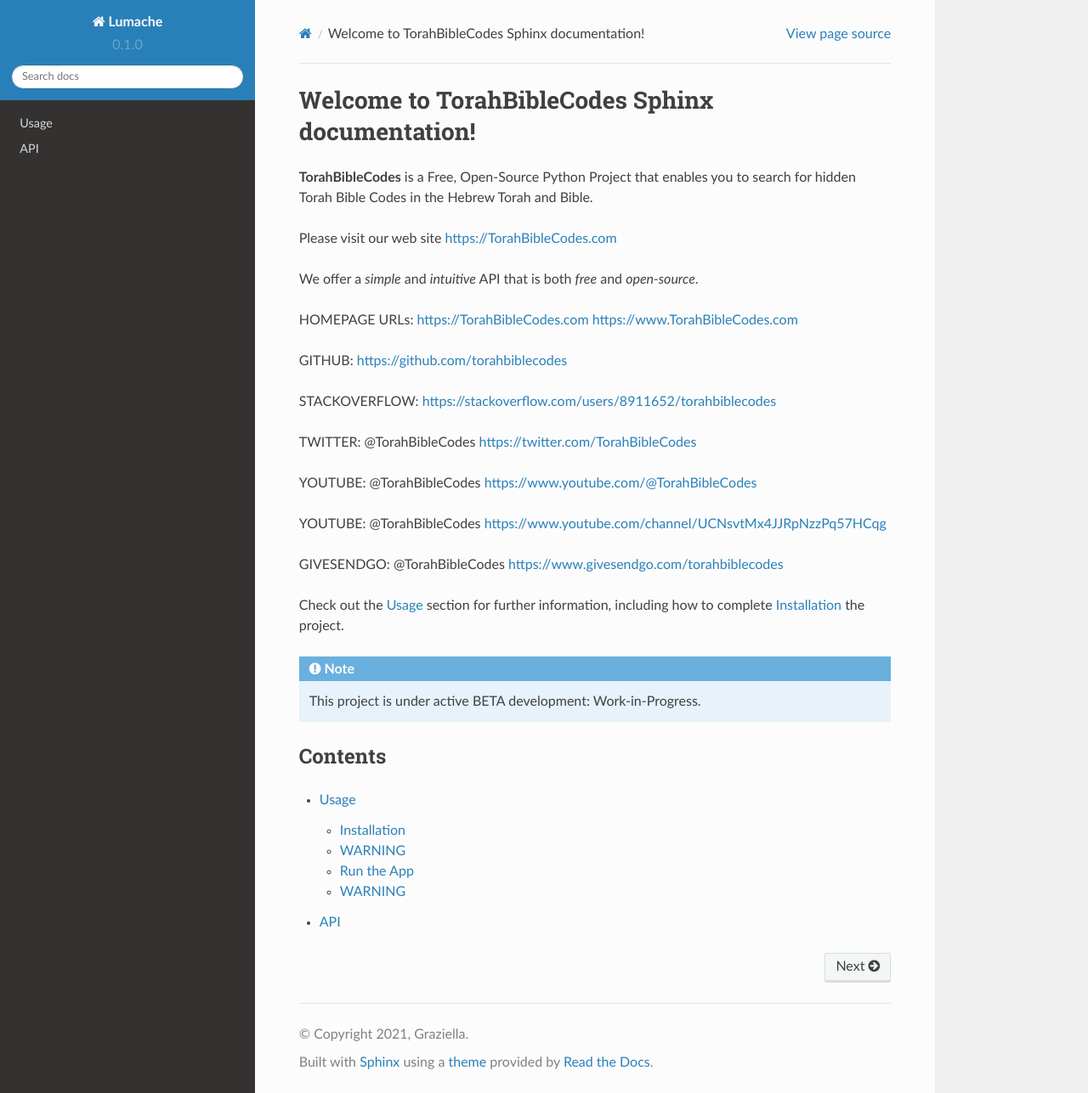
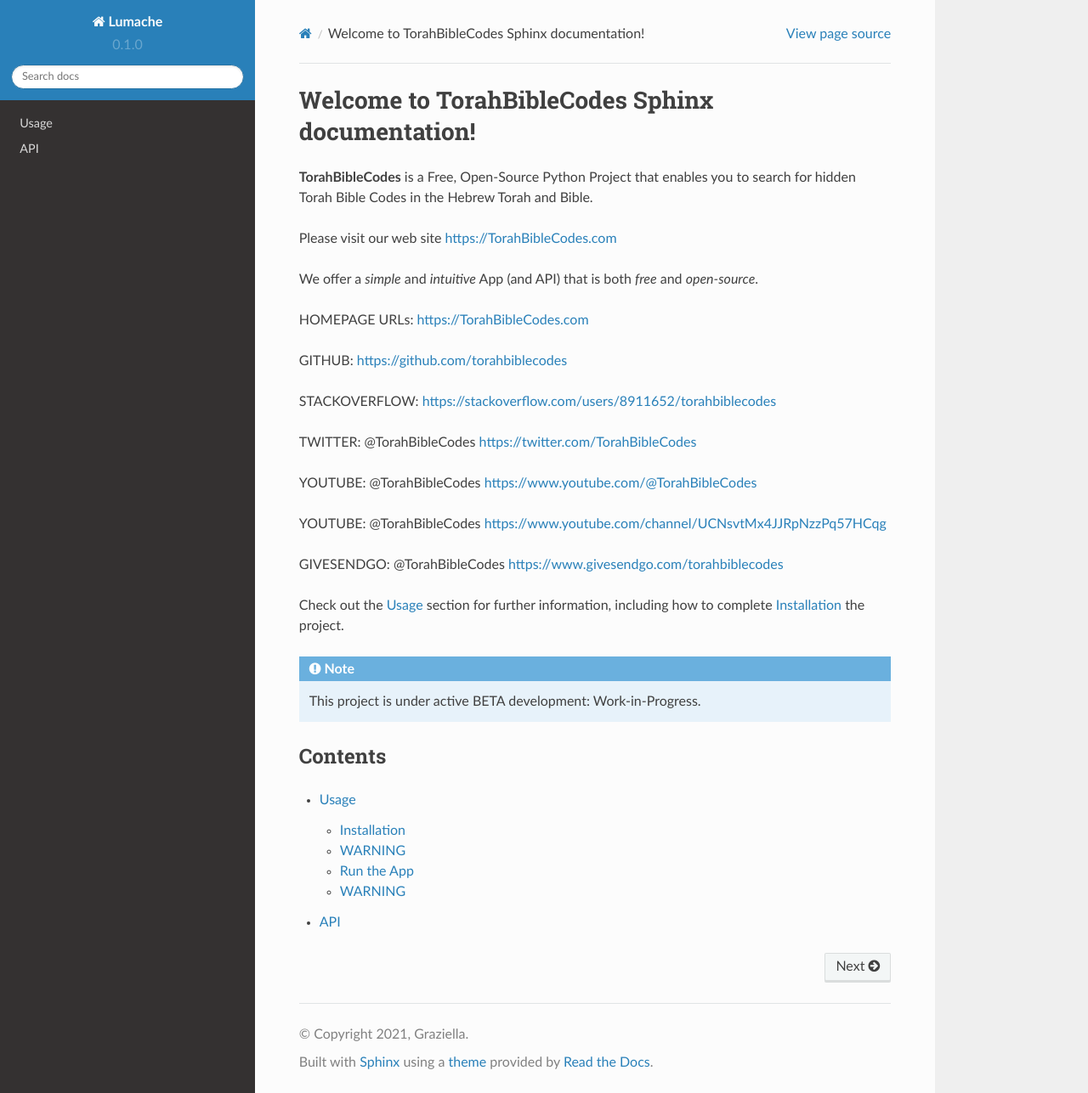
Before and after one commit to TorahBibleCodes/TorahBibleCodes_Sphinx, a Sphinx documentation site: the page built from docs/source/index.rst, in a window 1280 px wide and 1287 px high. Shown: the whole window at 85% size. Built offline with Sphinx 7.4.7 and the Read the Docs theme 2.0.0, drawn with Linux system fonts in a browser that asks for light colours.

Commit message:
Update index.rst

```diff
--- a/docs/source/index.rst
+++ b/docs/source/index.rst
@@ -6,17 +6,13 @@
 
 Please visit our web site https://TorahBibleCodes.com
 
-We offer a *simple* and *intuitive* API that is both *free* and *open-source*.
+We offer a *simple* and *intuitive* App (and API) that is both *free* and *open-source*.
 
-HOMEPAGE URLs:
-https://TorahBibleCodes.com
-https://www.TorahBibleCodes.com
+HOMEPAGE URLs: https://TorahBibleCodes.com
 
-GITHUB:
-https://github.com/torahbiblecodes
+GITHUB: https://github.com/torahbiblecodes
 
-STACKOVERFLOW:
-https://stackoverflow.com/users/8911652/torahbiblecodes
+STACKOVERFLOW: https://stackoverflow.com/users/8911652/torahbiblecodes
 
 TWITTER: @TorahBibleCodes https://twitter.com/TorahBibleCodes
 
```
